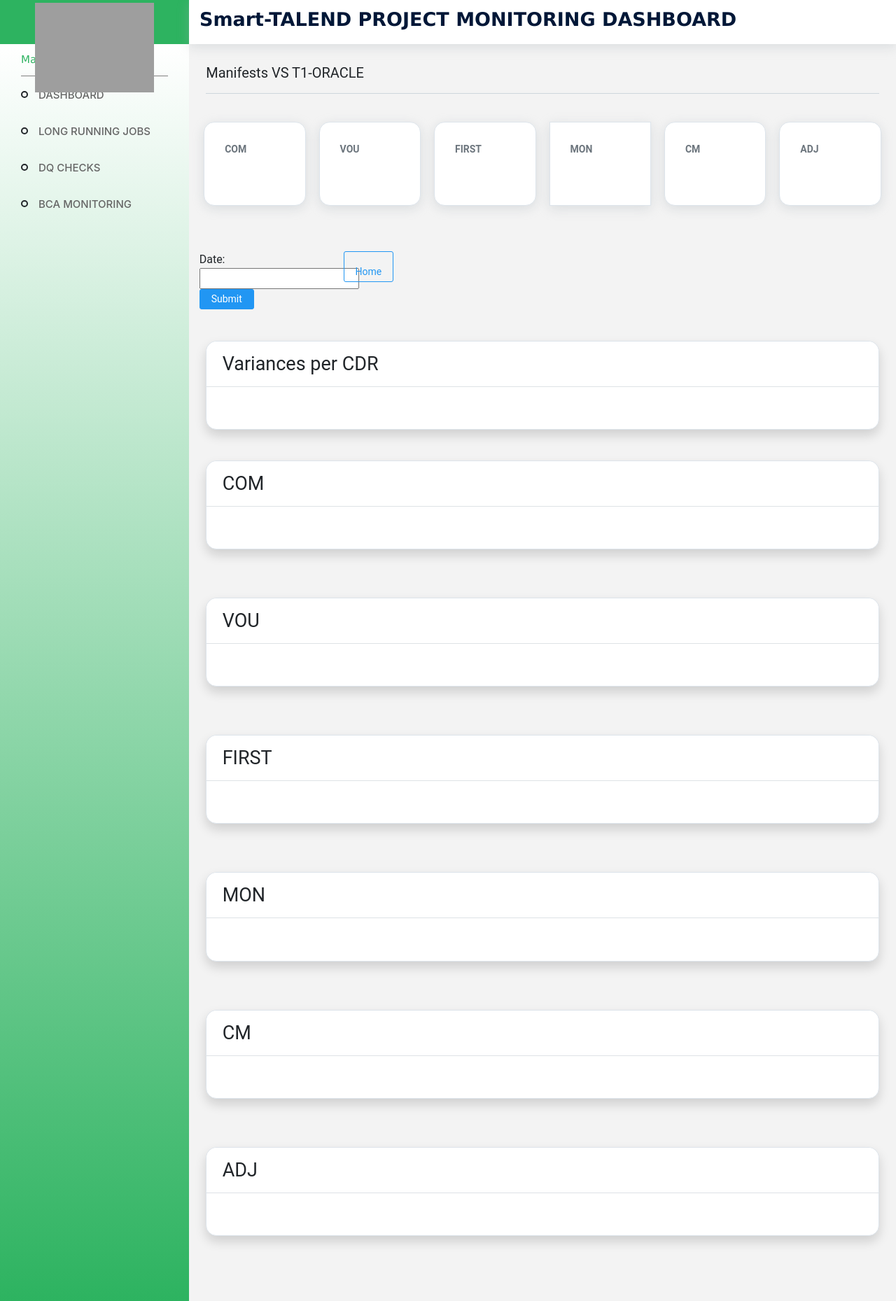
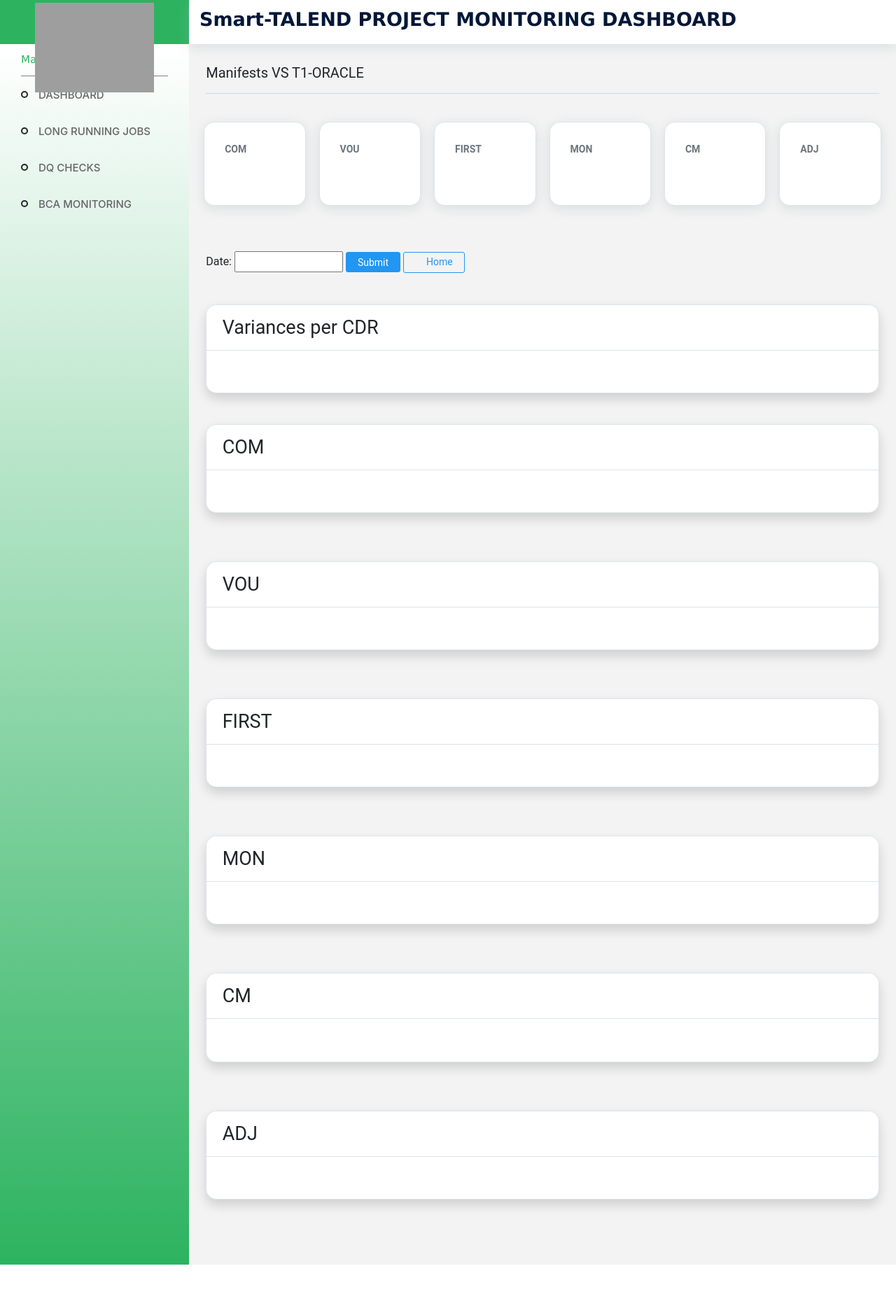
Before and after one commit to kyleRegino/Dashboard, a Flask app: template smartdashboard/templates/dqchecks_manvsoracle.html in a window 1280 px wide. Shown: the whole page at 70% size. After the commit the page ends 1807 px from the top, so only its background shows below. Run offline with Flask 2, Linux system fonts and the light colour scheme; the template is opened without the code that fills it, so the values that code supplies are empty; parts of the project's set-up code (start-up, migrations or seed data) failed here and were passed over; some libraries are stand-ins or nearby versions; some web fonts are replaced; grey boxes are pictures that could not be loaded.

Commit message:
changes in dq

```diff
--- a/smartdashboard/dashboard/routes.py
+++ b/smartdashboard/dashboard/routes.py
@@ -1,5 +1,6 @@
 from flask import render_template, request, url_for, jsonify, Response, Blueprint
 from smartdashboard.models import Job_Monitoring
+from datetime import date
 
 dashboard_blueprint = Blueprint('dashboard_blueprint', __name__)
 
@@ -30,6 +31,8 @@ def dashboard():
         print(min)
         print(max)
 
+    thedate = date.today()
+
     return render_template("dashboard.html", query = query_string,
                                             running = query_job_running,
                                             ok = query_job_ok,
@@ -38,7 +41,8 @@ def dashboard():
                                             query_distinct_count = query_distinct_count,
                                             long_running_count = long_running_count,
                                             next_num=next_num,
-                                            prev_num=prev_num
+                                            prev_num=prev_num,
+                                            date=thedate
                                             )
 
 @dashboard_blueprint.route('/get_job_monitoring', methods=['GET'])
--- a/smartdashboard/templates/dashboard.html
+++ b/smartdashboard/templates/dashboard.html
@@ -9,7 +9,7 @@
 
   <div class="col-12">
     <div class="page-header">
-      <h4 class="page-title">Talend Jobs Status</h4>
+      <h4 class="page-title">Talend Jobs Status as of {{ date }}</h4>
     </div>
   </div>
 </div>
--- a/smartdashboard/templates/dqchecks_manvsoracle.html
+++ b/smartdashboard/templates/dqchecks_manvsoracle.html
@@ -52,7 +52,7 @@
 
             <!-- MISFIRED JOBS -->
             <div class="col-md-2 stretch-card">
-                <div class="card card-style">
+                <div class="card card-style card-border">
                     <div class="card-body pb-0">
                         <div class="d-flex justify-content-between">
                             <h4 class="card-title font-weight-semibold mb-0 text-muted">MON</h4>
@@ -89,21 +89,15 @@
 </div>
 
 <div class='row'>
-    <div class="col-md-16 grid-margin">
-        <!-- <div class="card shadow mb-4 card-border">
-            <div class="card-body"> -->
+    <div class="col-md-12 grid-margin">
         <form action="" method="post" autocomplete="off" id="cdr_date_form_oracle">
             Date:
-                    <input type="text" name="cdr_date_oracle" id="cdr_date" required>
+            <input type="text" name="cdr_date_oracle" id="cdr_date" size="12" required>
             <button type="submit" value="Go" class="btn btn-primary " name="">Submit</button>
-                </form>
-            <!-- </div>
-        </div> -->
-    </div>
-    <div class="col-md-14 grid-margin">
             <a class="btn btn-outline-primary" href="{{ url_for('dq_blueprint.dq_manvsoracle')}}">
                 <i class="mdi mdi-home-outline"></i>Home
             </a>
+        </form>
     </div>
 </div>
 
```
Also changed, not shown: smartdashboard/templates/dqchecks_manvshive.html (+3 -11 lines). Lines whose indentation alone changed are shown as unchanged.
